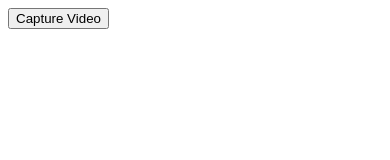
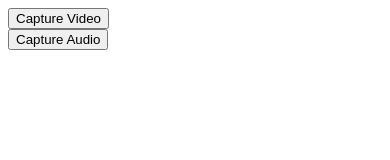
Before and after one commit to mattspaulding/pgb-capture, a plain HTML site: page www/index.html in a window 390 px wide. Drawn offline with Linux system fonts and the light colour scheme; some packages are replaced by stand-ins of ours.

Commit message:
add audio button.

```diff
--- a/www/index.html
+++ b/www/index.html
@@ -32,6 +32,15 @@
     }
 
     // Upload files to server
+    // A button will call this function
+    //
+    function captureAudio() {
+        // Launch device video recording application,
+        // allowing user to capture up to 2 video clips
+        navigator.device.capture.captureAudio(captureSuccess,captureError);
+    }
+
+    // Upload files to server
     function uploadFile(mediaFile) {
         var ft = new FileTransfer(),
             path = mediaFile.fullPath,
@@ -53,5 +62,6 @@
     </head>
     <body>
         <button onclick="captureVideo();">Capture Video</button> <br>
+       <button onclick="captureAudio();">Capture Audio</button> <br>
     </body>
 </html>
```
